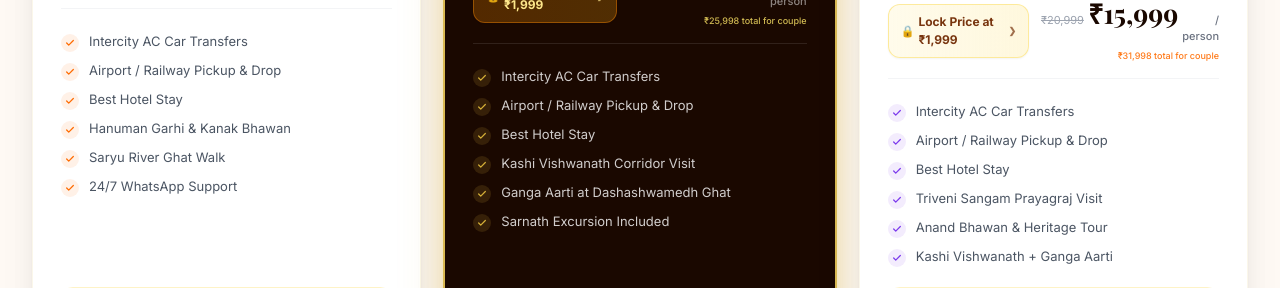
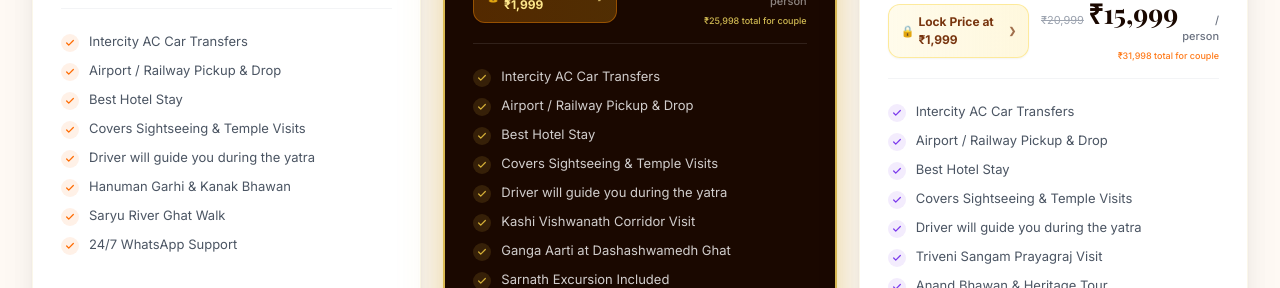
Before and after one commit to digitacurve/ayodhya-landing, a Next.js app: page / in a window 1280 px wide. Shown: the part 4220-4508 px from the top of the page. Built offline with nearby package versions, Linux system fonts and the light colour scheme.

Commit message:
Add Covers Sightseeing & Temple Visits and Driver local guide features to all packages

```diff
--- a/components/Packages.tsx
+++ b/components/Packages.tsx
@@ -24,6 +24,8 @@ const packages = [
       "Intercity AC Car Transfers",
       "Airport / Railway Pickup & Drop",
       "Best Hotel Stay",
+      "Covers Sightseeing & Temple Visits",
+      "Driver will guide you during the yatra",
       "Hanuman Garhi & Kanak Bhawan",
       "Saryu River Ghat Walk",
       "24/7 WhatsApp Support",
@@ -47,6 +49,8 @@ const packages = [
       "Intercity AC Car Transfers",
       "Airport / Railway Pickup & Drop",
       "Best Hotel Stay",
+      "Covers Sightseeing & Temple Visits",
+      "Driver will guide you during the yatra",
       "Kashi Vishwanath Corridor Visit",
       "Ganga Aarti at Dashashwamedh Ghat",
       "Sarnath Excursion Included",
@@ -70,6 +74,8 @@ const packages = [
       "Intercity AC Car Transfers",
       "Airport / Railway Pickup & Drop",
       "Best Hotel Stay",
+      "Covers Sightseeing & Temple Visits",
+      "Driver will guide you during the yatra",
       "Triveni Sangam Prayagraj Visit",
       "Anand Bhawan & Heritage Tour",
       "Kashi Vishwanath + Ganga Aarti",
@@ -93,6 +99,8 @@ const packages = [
       "Intercity AC Car Transfers",
       "Airport / Railway Pickup & Drop",
       "Best Hotel Stay",
+      "Covers Sightseeing & Temple Visits",
+      "Driver will guide you during the yatra",
       "Bara Imambara & Heritage Tour",
       "Lucknow Food Walk Experience",
       "24/7 WhatsApp Support",
@@ -116,6 +124,8 @@ const packages = [
       "Intercity AC Car Transfers",
       "Airport / Railway Pickup & Drop",
       "Best Hotel Stay",
+      "Covers Sightseeing & Temple Visits",
+      "Driver will guide you during the yatra",
       "Kamadgiri Parikarama Chitrakoot",
       "Ramghat & Sati Anusuya Ashram",
       "Varanasi Ganga Aarti Experience",
@@ -139,6 +149,8 @@ const packages = [
       "Intercity AC Car Transfers",
       "Airport / Railway Pickup & Drop",
       "Best Hotel Stay",
+      "Covers Sightseeing & Temple Visits",
+      "Driver will guide you during the yatra",
       "All 4 Sacred Destinations Covered",
       "Triveni Sangam + Kamadgiri Parikrama",
       "Ganga Aarti + Personal Puja Arranged",
```
